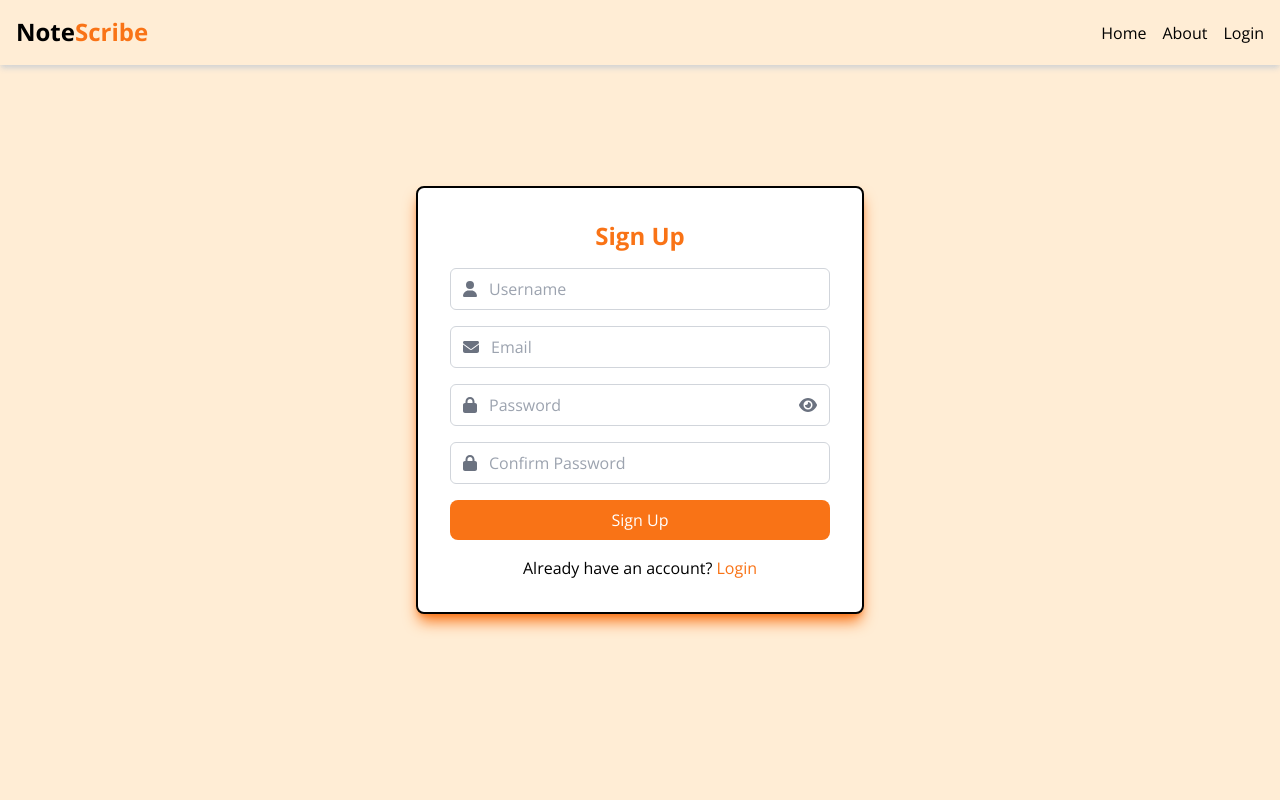
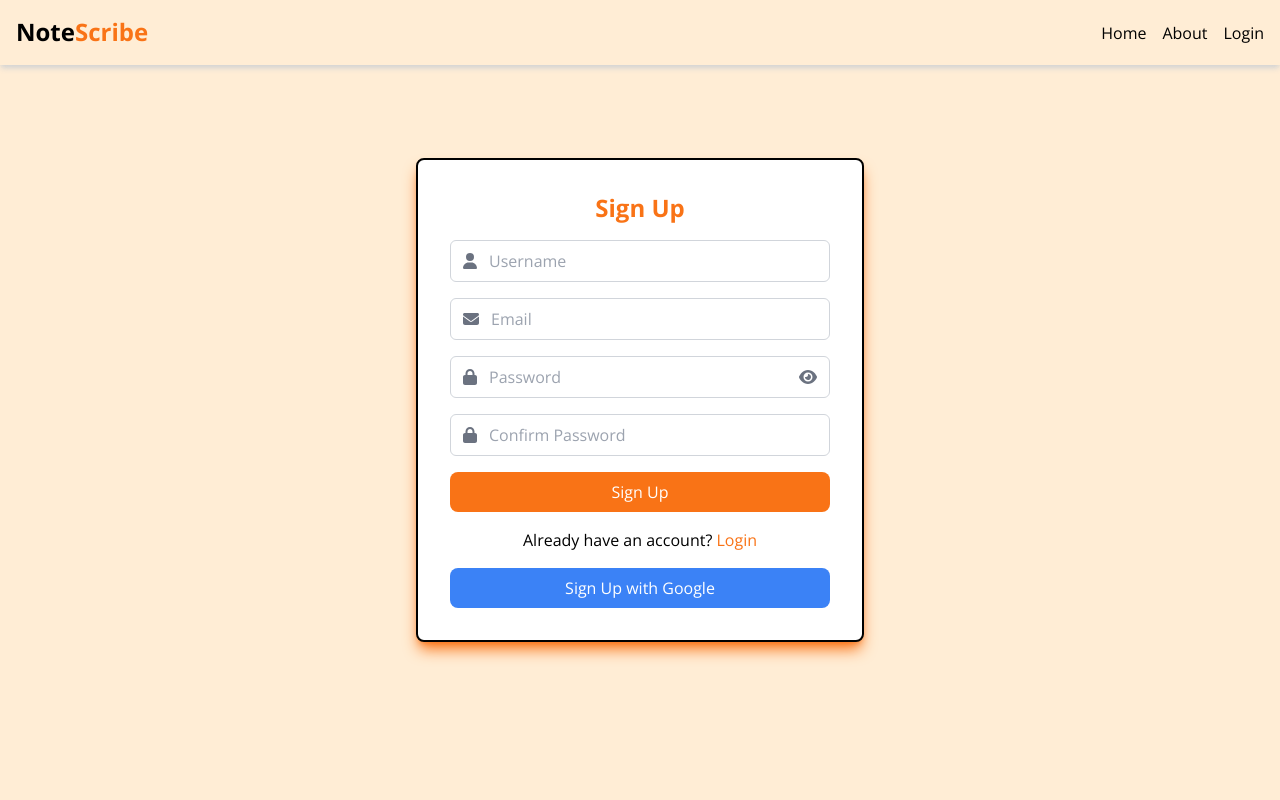
Before and after one commit to hphng/NoteScribe, a React (Vite) app in the folder frontend/: page /signup in a window 1280 px wide. Shown: the top 800 px of the page. Built offline with nearby package versions, Linux system fonts and the light colour scheme; no server answers.

Commit message:
complete google authentication by using cookies

```diff
--- a/frontend/src/pages/SignUp.jsx
+++ b/frontend/src/pages/SignUp.jsx
@@ -164,6 +164,11 @@ const SignupPage = () => {
             </a>
           </p>
         </div>
+        <button
+        onClick={() => window.location.href = `${import.meta.env.VITE_API_URL}/api/auth/google`}
+      className="w-full py-2 mt-4 bg-blue-500 text-white rounded-lg hover:bg-blue-600 transition duration-200">
+        Sign Up with Google
+        </button>
       </form>
     </div>
   );
```
Also changed, not shown: 1 other file (tests, documents, lock files or other folders).
